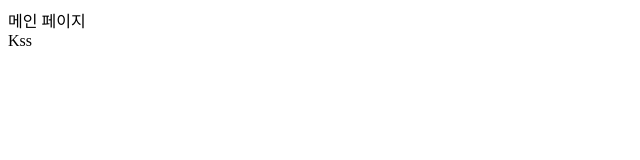
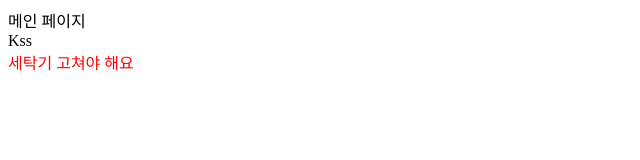
Before and after one commit to LEPIRIN/Kingjo, a plain HTML site: page index.html in a window 1280 px wide. Shown: the whole page, without its empty margins (0-640 px from the left). Drawn offline with Linux system fonts and the light colour scheme.

Commit message:
young 의 작업

```diff
--- a/index.html
+++ b/index.html
@@ -8,5 +8,8 @@
         <div>
             Kss
         </div>
+        <div style="color:red">
+            세탁기 고쳐야 해요
+        </div>
     </body>
 </html>
```
